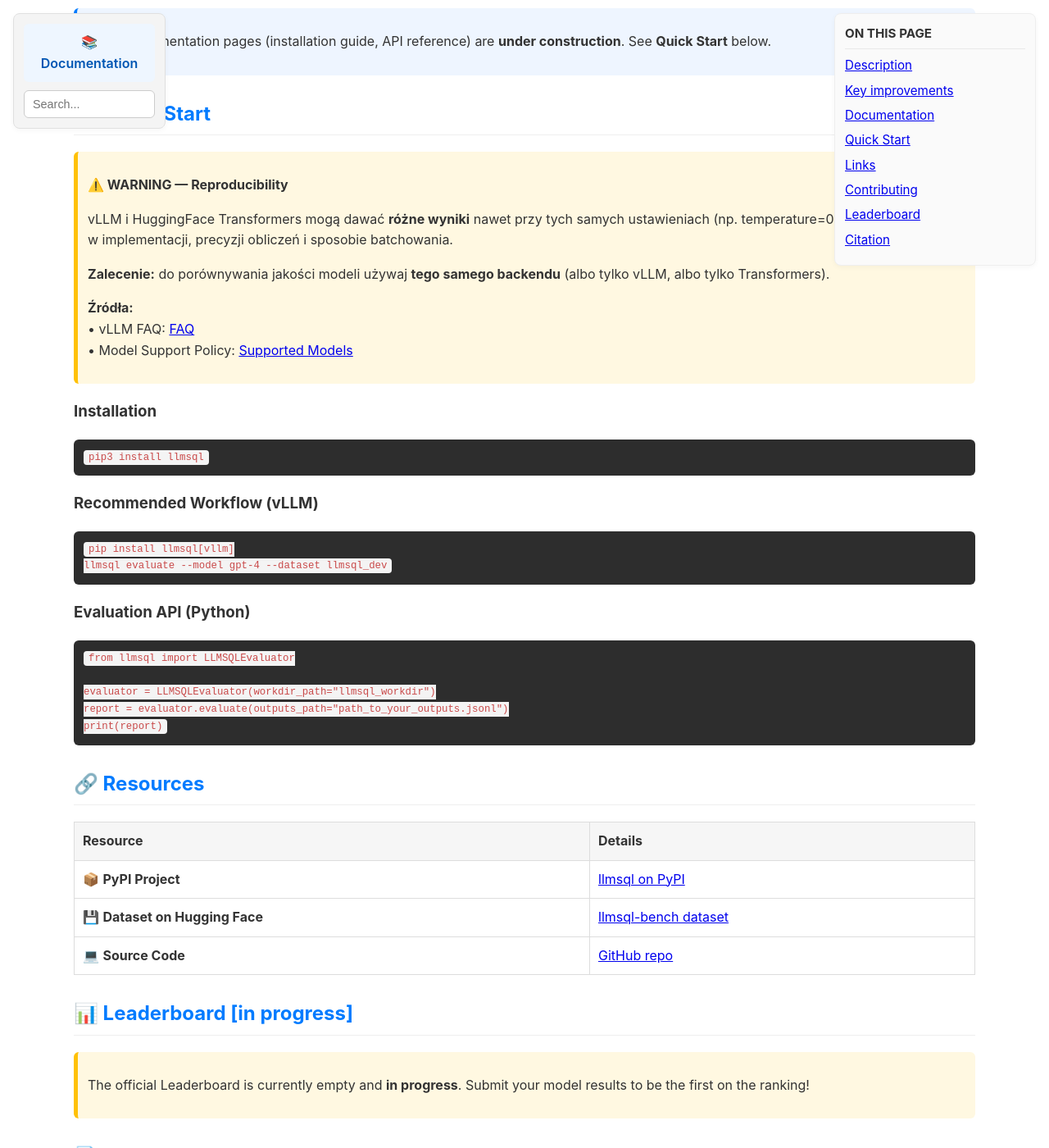
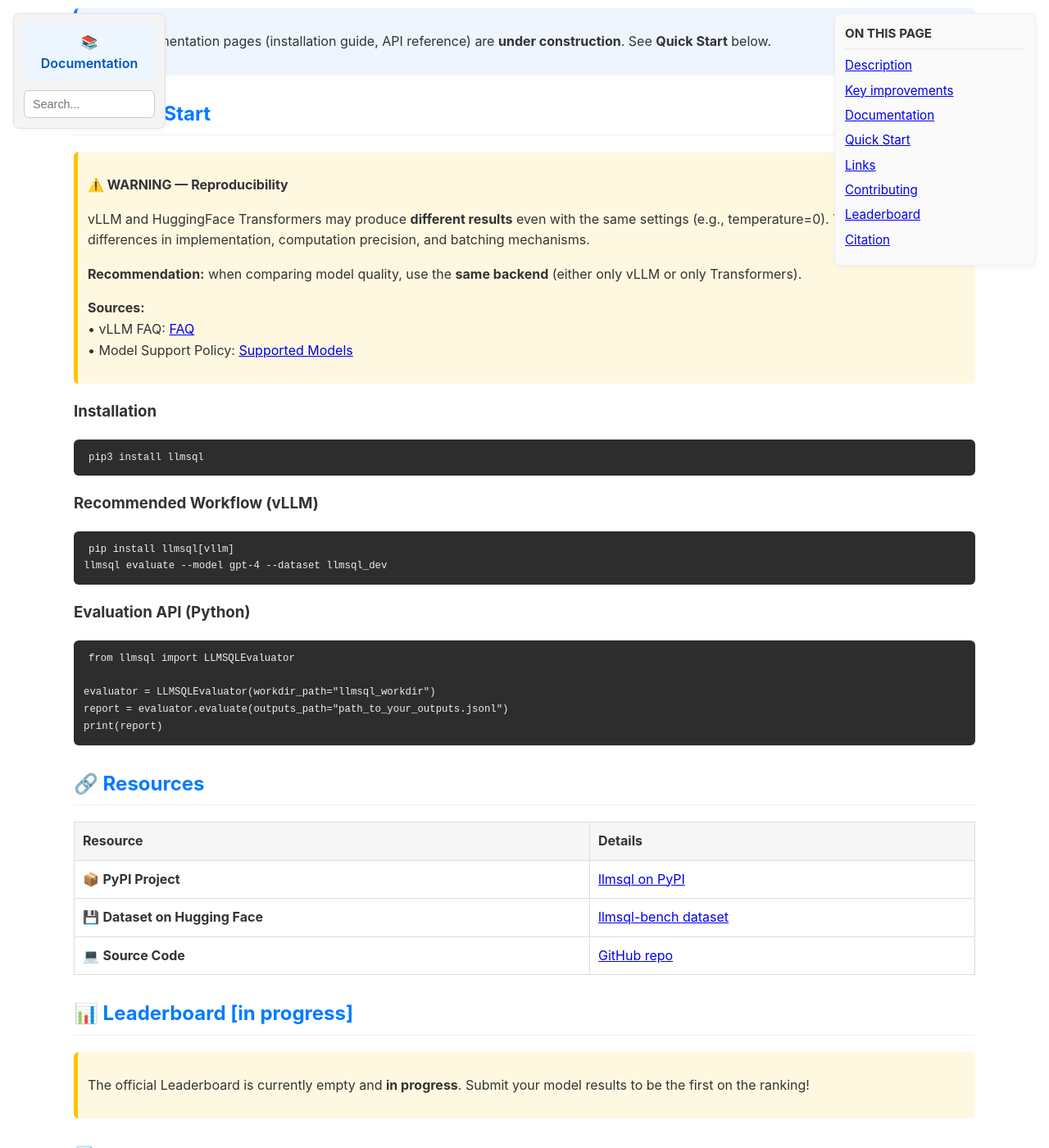
Before and after one commit to LLMSQL/llmsql-benchmark, a Sphinx documentation site: the page built from docs/index.rst, in a window 1280 px wide and 1400 px high, scrolled down 543 px. Shown: the whole window at 82% size. Built offline with Sphinx 7.4.7, drawn with Linux system fonts in a browser that asks for light colours.

Commit message:
correct code block styling and "WARNING — Reproducibility"

```diff
--- a/docs/_static/styles/front_page.css
+++ b/docs/_static/styles/front_page.css
@@ -197,3 +197,19 @@ code {
   h1 { font-size: 1.5rem; }
   .badges img { height: 18px; }
 }
+
+pre, code {
+    background: #2d2d2d !important;
+    color: #eee !important;
+    border-radius: 6px;
+}
+
+pre {
+    padding: 12px !important;
+    overflow-x: auto;
+}
+
+pre span {
+    background: none !important;
+    color: inherit !important;
+}
--- a/docs/_templates/index.html
+++ b/docs/_templates/index.html
@@ -68,14 +68,15 @@
   <p><strong>⚠️ WARNING — Reproducibility</strong></p>
 
   <p>
-    vLLM i HuggingFace Transformers mogą dawać <strong>różne wyniki</strong> nawet przy tych samych
-    ustawieniach (np. temperature=0). Wynika to z różnic w implementacji, precyzji obliczeń i sposobie batchowania.
+    vLLM and HuggingFace Transformers may produce <strong>different results</strong> even with the same
+    settings (e.g., temperature=0). This is due to differences in implementation, computation precision,
+    and batching mechanisms.
   </p>
 
-  <p><strong>Zalecenie:</strong> do porównywania jakości modeli używaj <strong>tego samego backendu</strong>
-  (albo tylko vLLM, albo tylko Transformers).</p>
+  <p><strong>Recommendation:</strong> when comparing model quality, use the <strong>same backend</strong>
+  (either only vLLM or only Transformers).</p>
 
-  <p><strong>Źródła:</strong><br/>
+  <p><strong>Sources:</strong><br/>
     • vLLM FAQ:
     <a href="https://docs.vllm.ai/en/latest/usage/faq/" target="_blank">FAQ</a><br/>
     • Model Support Policy:
@@ -84,6 +85,7 @@
     </a>
   </p>
 </div>
+
     <h3>Installation</h3>
     <pre><code>pip3 install llmsql</code></pre>
 
```
Also changed, not shown: 5 other files.
